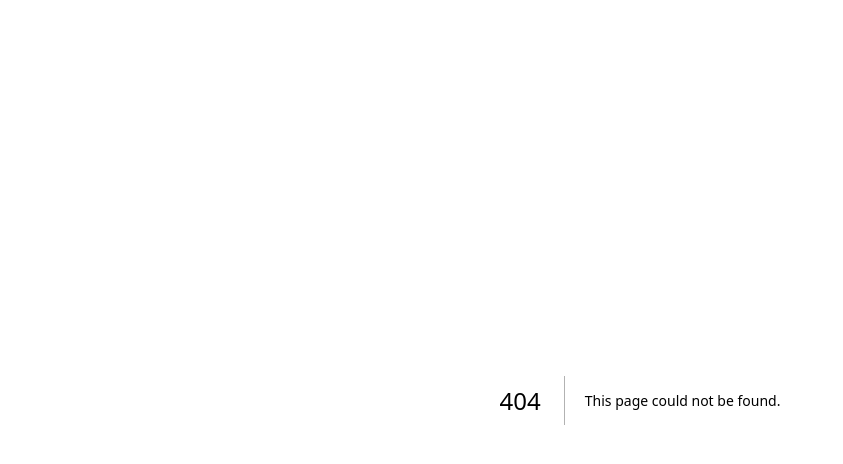
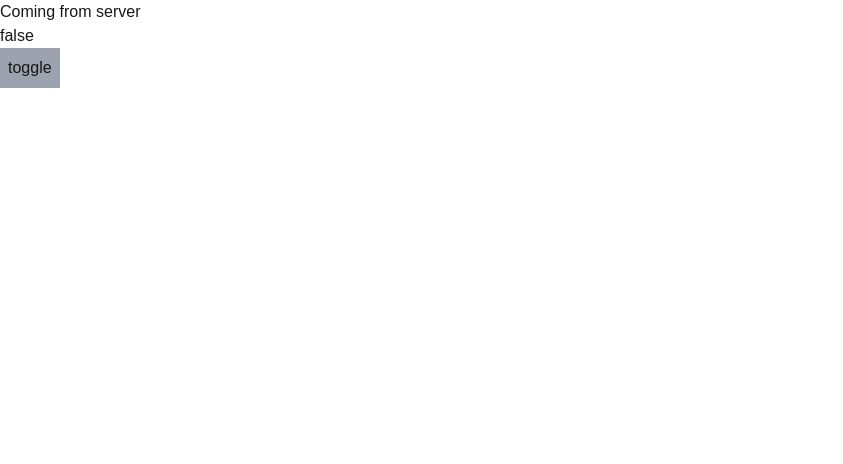
Before and after one commit to maryayi/test-react-19, a Next.js app: page /server-component in a window 1280 px wide. Before the commit this address had no page. Shown: the top 464 px of the page, without its empty margins (0-843 px from the left). Built offline with nearby package versions, Linux system fonts and the light colour scheme.

Commit message:
feat: added server component

```diff
--- /dev/null
+++ b/src/app/server-component/Client.tsx
@@ -0,0 +1,23 @@
+'use client';
+
+import { PropsWithChildren, useState } from 'react';
+
+type Props = PropsWithChildren<{}>;
+
+const Client = ({ children }: Props) => {
+  const [state, setState] = useState(false);
+  return (
+    <div>
+      {children}
+      <p>{state.toString()}</p>
+      <button
+        className="p-2 bg-gray-400"
+        onClick={() => setState((prev) => !prev)}
+      >
+        toggle
+      </button>
+    </div>
+  );
+};
+
+export default Client;
--- /dev/null
+++ b/src/app/server-component/Server.tsx
@@ -0,0 +1,8 @@
+const promise = Promise.resolve('Coming from server');
+
+const Server2 = async () => {
+  const data = await promise;
+  return <div>{data}</div>;
+};
+
+export default Server2;
--- /dev/null
+++ b/src/app/server-component/page.tsx
@@ -0,0 +1,15 @@
+import Client from '@/app/server-component/Client';
+import Server2 from '@/app/server-component/Server';
+type Props = {};
+
+const page = (props: Props) => {
+  return (
+    <div>
+      <Client>
+        <Server2 />
+      </Client>
+    </div>
+  );
+};
+
+export default page;
```
